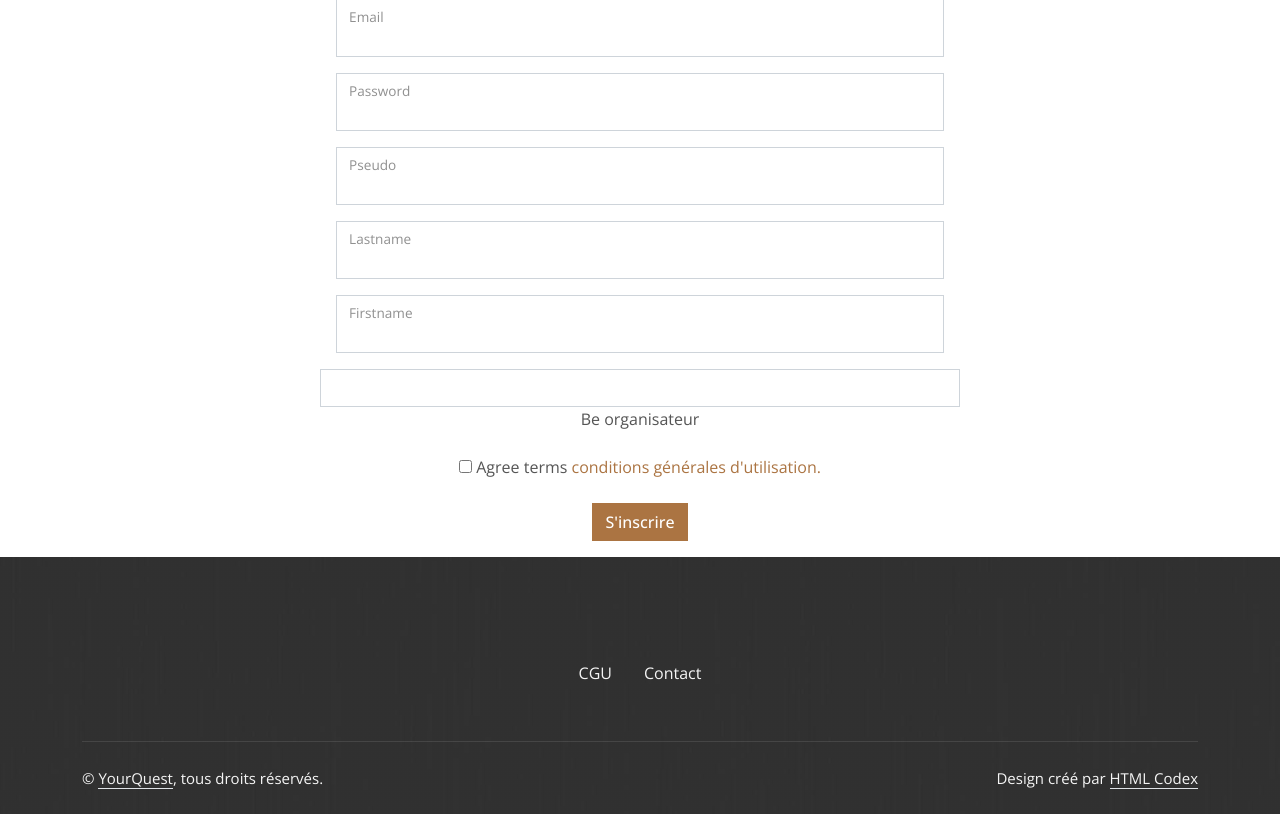
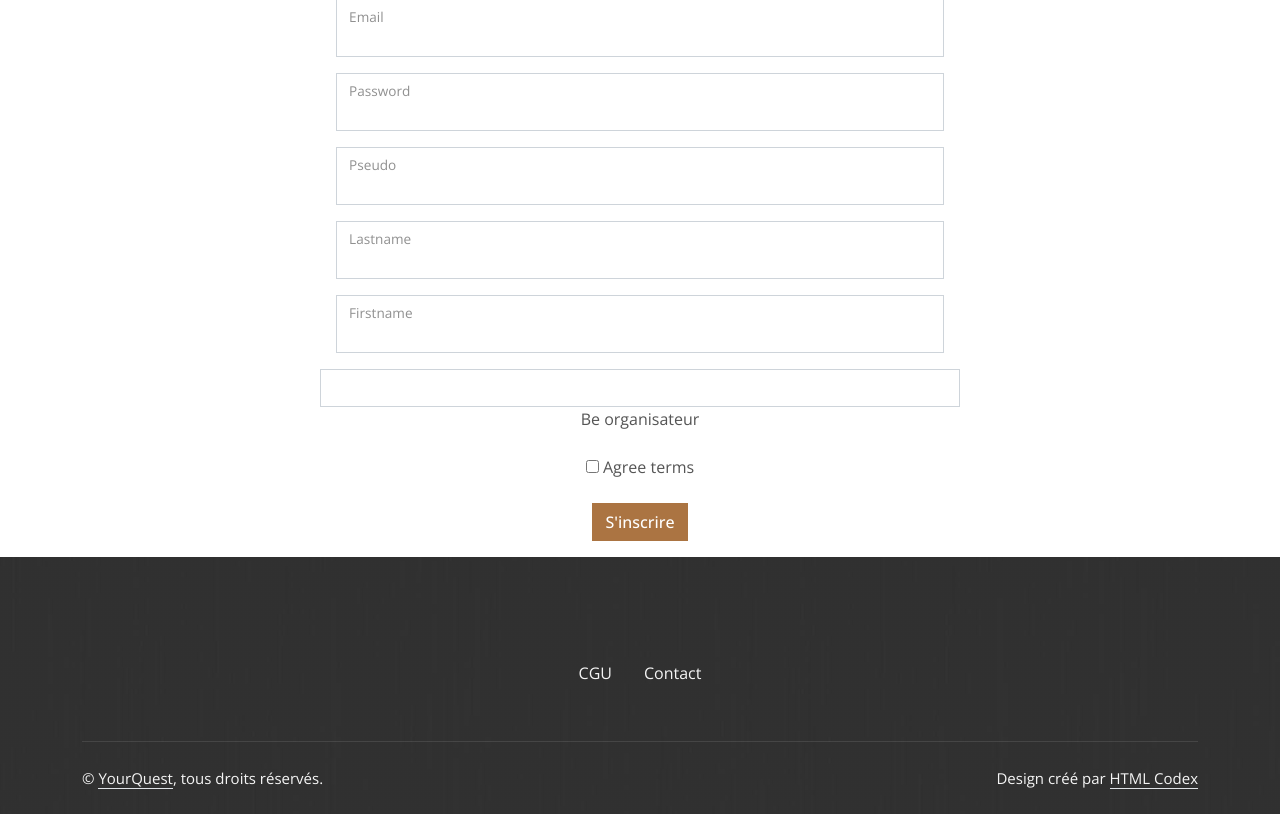
Before and after one commit to Carolineflament/your-quest, a Symfony app: template templates/registration/register.html.twig in a window 1280 px wide. Shown: the part 441-1255 px from the top of the page. Run offline with Twig, Linux system fonts and the light colour scheme; the template is opened without the code that fills it, so the values that code supplies are empty; form fields are guessed from the names that the template uses; some libraries are stand-ins or nearby versions.

Commit message:
review CGU register form

```diff
--- a/src/Form/RegistrationFormType.php
+++ b/src/Form/RegistrationFormType.php
@@ -101,7 +101,8 @@ class RegistrationFormType extends AbstractType
             ])
             ->add('agreeTerms', CheckboxType::class, [
                 'mapped' => false,
-                'label' => 'Vous devez accepter les ',
+                'label' => 'Vous devez accepter les <a href="#">conditions générales d\'utilisation.</a>',
+                'label_html' => true,
                 'constraints' => [
                     new IsTrue([
                         'message' => 'Vous devez accepter les conditions générales d\'utilisation.',
--- a/templates/registration/register.html.twig
+++ b/templates/registration/register.html.twig
@@ -69,7 +69,7 @@
 
                 <div class="mb-3 text-center">
                     {{ form_widget(registrationForm.agreeTerms) }}
-                    {{ form_label(registrationForm.agreeTerms) }} <a href="#">conditions générales d'utilisation.</a>
+                    {{ form_label(registrationForm.agreeTerms) }}
                 </div>
 
                 <button type="submit" class="btn btn-primary">S'inscrire</button>
```
